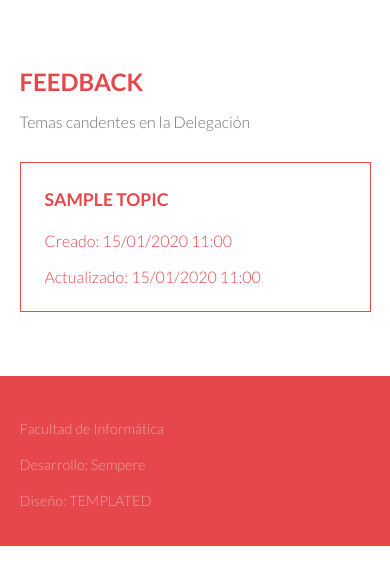
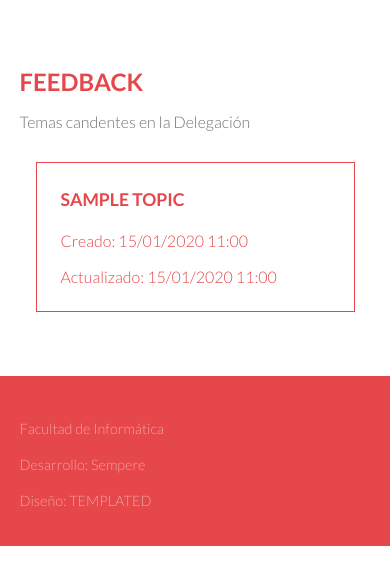
Before and after one commit to dafi-um/dafi-system, a Django app: page /feedback/ in a window 390 px wide. Shown: the part 80-665 px from the top of the page. Run offline with Django 3.2, Linux system fonts and the light colour scheme; tables that the repository leaves empty hold one stand-in row (values such as "Sample post"); parts of the project's set-up code (start-up, migrations or seed data) failed here and were passed over; some libraries are stand-ins or nearby versions.

Commit message:
Updated feedback topic list grid

```diff
--- a/feedback/templates/feedback/topic_list.html
+++ b/feedback/templates/feedback/topic_list.html
@@ -6,22 +6,62 @@
         <p>Temas candentes en la Delegación</p>
     </header>
 
-    <div class="row">
+    <style type="text/css">
+        .flex-row {
+            display: flex;
+            flex-wrap: wrap;
+        }
+
+            .flex-cell {
+                display: flex;
+                flex: 1 0 33%;
+                max-width: 33%;
+                padding: 0 1em;
+            }
+
+                .flex-cell > a {
+                    display: flex;
+                    width: 100%;
+                    flex-direction: column;
+                    justify-content: space-between;
+                }
+
+		@media screen and (max-width: 980px) {
+            .flex-cell {
+                flex: 1 0 50%;
+                max-width: 50%;
+            }
+        }
+
+		@media screen and (max-width: 736px) {
+            .flex-row {
+                display: block;
+            }
+
+                .flex-cell {
+                    display: block;
+                    max-width: 100%;
+                }
+        }
+    </style>
+
+    <div class="flex-row">
         {% for topic in topic_list %}
-            <div class="4u 6u(large) 12u(small)">
+            <div class="flex-cell">
                 <a
                     href="{% url 'feedback:detail' topic.slug %}"
-                    class="box wrapper style3"
-                    style="display: block;">
+                    class="box wrapper style3">
 
                     <h3>{{ topic.title }}</h3>
 
-                    <p style="margin-bottom: 1em;">Creado: {{ topic.created | date:'j/m/Y H:i' }}</p>
-                    <p>Actualizado: {{ topic.updated | date:'j/m/Y H:i' }}</p>
+                    <div>
+                        <p style="margin-bottom: 1em;">Creado: {{ topic.created | date:'j/m/Y H:i' }}</p>
+                        <p>Actualizado: {{ topic.updated | date:'j/m/Y H:i' }}</p>
+                    </div>
                 </a>
             </div>
         {% empty %}
-            <div class="12u">
+            <div style="justify-self: center;">
                 <p>No hay temas disponibles.</p>
             </div>
         {% endfor %}
```
